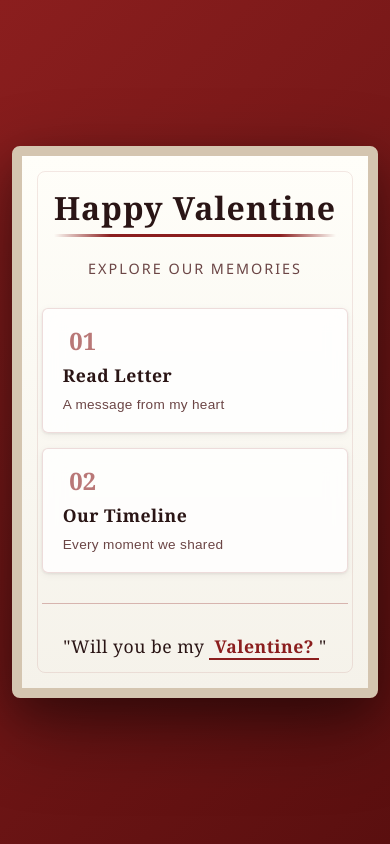
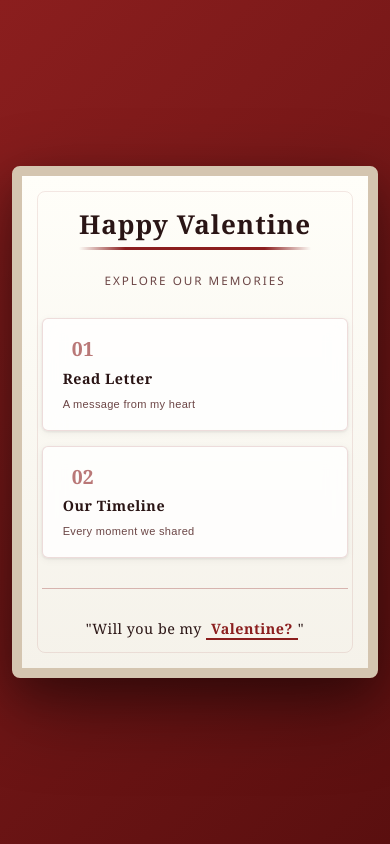
Before and after one commit to Topor24k/Valentine, a React (Vite) app: page / in a window 390 px wide. Built offline with nearby package versions, Linux system fonts and the light colour scheme.

Commit message:
Update src/index.css

```diff
--- a/src/index.css
+++ b/src/index.css
@@ -4,13 +4,93 @@
   box-sizing: border-box;
 }
 
+html {
+  font-size: 16px;
+  -webkit-text-size-adjust: 100%;
+  -moz-text-size-adjust: 100%;
+  -ms-text-size-adjust: 100%;
+  text-size-adjust: 100%;
+}
+
 body {
   font-family: 'Segoe UI', Tahoma, Geneva, Verdana, sans-serif;
   overflow: hidden;
   background: #000;
+  min-width: 320px;
+}
+
+/* Remove I-beam cursor from all text elements */
+body, h1, h2, h3, h4, h5, h6, p, span, div, label, a {
+  cursor: default;
+  user-select: none;
+  -webkit-user-select: none;
+  -moz-user-select: none;
+  -ms-user-select: none;
+}
+
+/* Keep pointer cursor for interactive elements */
+button, a[href], [role="button"] {
+  cursor: pointer;
+}
+
+/* Keep text cursor for input fields and textareas */
+input, textarea {
+  cursor: text;
+  user-select: text;
+  -webkit-user-select: text;
+  -moz-user-select: text;
+  -ms-user-select: text;
+}
+
+/* Allow text selection in contenteditable elements */
+[contenteditable="true"] {
+  cursor: text;
+  user-select: text;
+  -webkit-user-select: text;
+  -moz-user-select: text;
+  -ms-user-select: text;
 }
 
 #root {
   width: 100%;
   height: 100vh;
+  min-height: -webkit-fill-available;
 }
+
+/* Responsive font sizing */
+@media (max-width: 1440px) {
+  html {
+    font-size: 15px;
+  }
+}
+
+@media (max-width: 1024px) {
+  html {
+    font-size: 14px;
+  }
+}
+
+@media (max-width: 768px) {
+  html {
+    font-size: 14px;
+  }
+}
+
+@media (max-width: 480px) {
+  html {
+    font-size: 13px;
+  }
+}
+
+@media (max-width: 360px) {
+  html {
+    font-size: 12px;
+  }
+}
+
+/* For large screens */
+@media (min-width: 1920px) {
+  html {
+    font-size: 18px;
+  }
+}
```
